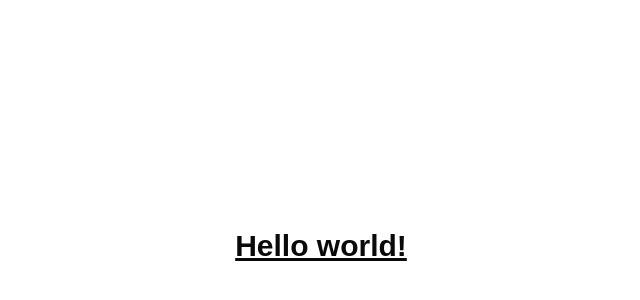
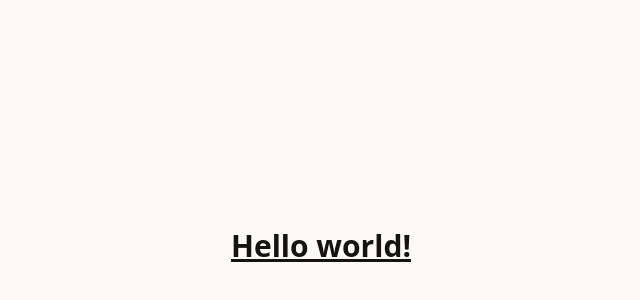
Before and after one commit to mintypack/mintypack.github.io, a React (Vite) app: page / in a window 1280 px wide. Shown: the part 154-454 px from the top of the page, without its empty margins (319-959 px from the left). Built offline with nearby package versions, Linux system fonts and the light colour scheme.

Commit message:
feat: add Geist Mono font and update color and shadow tokens for theme

```diff
--- a/package.json
+++ b/package.json
@@ -12,6 +12,7 @@
   "dependencies": {
     "@base-ui/react": "^1.5.0",
     "@fontsource-variable/geist": "^5.2.9",
+    "@fontsource-variable/geist-mono": "^5.2.8",
     "@tailwindcss/vite": "^4.3.0",
     "class-variance-authority": "^0.7.1",
     "clsx": "^2.1.1",
--- a/src/index.css
+++ b/src/index.css
@@ -2,119 +2,169 @@
 @import "tw-animate-css";
 @import "shadcn/tailwind.css";
 @import "@fontsource-variable/geist";
+@import "@fontsource-variable/geist-mono";
 
 @custom-variant dark (&:is(.dark *));
 
 @theme inline {
-    --font-heading: var(--font-sans);
-    --font-sans: 'Geist Variable', sans-serif;
+    --color-background: var(--background);
+    --color-foreground: var(--foreground);
+    --color-card: var(--card);
+    --color-card-foreground: var(--card-foreground);
+    --color-popover: var(--popover);
+    --color-popover-foreground: var(--popover-foreground);
+    --color-primary: var(--primary);
+    --color-primary-foreground: var(--primary-foreground);
+    --color-secondary: var(--secondary);
+    --color-secondary-foreground: var(--secondary-foreground);
+    --color-muted: var(--muted);
+    --color-muted-foreground: var(--muted-foreground);
+    --color-accent: var(--accent);
+    --color-accent-foreground: var(--accent-foreground);
+    --color-destructive: var(--destructive);
+    --color-destructive-foreground: var(--destructive-foreground);
+    --color-border: var(--border);
+    --color-input: var(--input);
+    --color-ring: var(--ring);
+    --color-chart-1: var(--chart-1);
+    --color-chart-2: var(--chart-2);
+    --color-chart-3: var(--chart-3);
+    --color-chart-4: var(--chart-4);
+    --color-chart-5: var(--chart-5);
+    --color-sidebar: var(--sidebar);
+    --color-sidebar-foreground: var(--sidebar-foreground);
+    --color-sidebar-primary: var(--sidebar-primary);
+    --color-sidebar-primary-foreground: var(--sidebar-primary-foreground);
+    --color-sidebar-accent: var(--sidebar-accent);
+    --color-sidebar-accent-foreground: var(--sidebar-accent-foreground);
+    --color-sidebar-border: var(--sidebar-border);
     --color-sidebar-ring: var(--sidebar-ring);
-    --color-sidebar-border: var(--sidebar-border);
-    --color-sidebar-accent-foreground: var(--sidebar-accent-foreground);
-    --color-sidebar-accent: var(--sidebar-accent);
-    --color-sidebar-primary-foreground: var(--sidebar-primary-foreground);
-    --color-sidebar-primary: var(--sidebar-primary);
-    --color-sidebar-foreground: var(--sidebar-foreground);
-    --color-sidebar: var(--sidebar);
-    --color-chart-5: var(--chart-5);
-    --color-chart-4: var(--chart-4);
-    --color-chart-3: var(--chart-3);
-    --color-chart-2: var(--chart-2);
-    --color-chart-1: var(--chart-1);
-    --color-ring: var(--ring);
-    --color-input: var(--input);
-    --color-border: var(--border);
-    --color-destructive: var(--destructive);
-    --color-accent-foreground: var(--accent-foreground);
-    --color-accent: var(--accent);
-    --color-muted-foreground: var(--muted-foreground);
-    --color-muted: var(--muted);
-    --color-secondary-foreground: var(--secondary-foreground);
-    --color-secondary: var(--secondary);
-    --color-primary-foreground: var(--primary-foreground);
-    --color-primary: var(--primary);
-    --color-popover-foreground: var(--popover-foreground);
-    --color-popover: var(--popover);
-    --color-card-foreground: var(--card-foreground);
-    --color-card: var(--card);
-    --color-foreground: var(--foreground);
-    --color-background: var(--background);
-    --radius-sm: calc(var(--radius) * 0.6);
-    --radius-md: calc(var(--radius) * 0.8);
+
+    --font-sans: var(--font-sans);
+    --font-mono: var(--font-mono);
+    --font-serif: var(--font-serif);
+
+    --radius-sm: calc(var(--radius) - 4px);
+    --radius-md: calc(var(--radius) - 2px);
     --radius-lg: var(--radius);
-    --radius-xl: calc(var(--radius) * 1.4);
-    --radius-2xl: calc(var(--radius) * 1.8);
-    --radius-3xl: calc(var(--radius) * 2.2);
-    --radius-4xl: calc(var(--radius) * 2.6);
+    --radius-xl: calc(var(--radius) + 4px);
+
+    --shadow-2xs: var(--shadow-2xs);
+    --shadow-xs: var(--shadow-xs);
+    --shadow-sm: var(--shadow-sm);
+    --shadow: var(--shadow);
+    --shadow-md: var(--shadow-md);
+    --shadow-lg: var(--shadow-lg);
+    --shadow-xl: var(--shadow-xl);
+    --shadow-2xl: var(--shadow-2xl);
 }
 
 :root {
-    --background: oklch(1 0 0);
-    --foreground: oklch(0.145 0 0);
-    --card: oklch(1 0 0);
-    --card-foreground: oklch(0.145 0 0);
-    --popover: oklch(1 0 0);
-    --popover-foreground: oklch(0.145 0 0);
-    --primary: oklch(0.205 0 0);
-    --primary-foreground: oklch(0.985 0 0);
-    --secondary: oklch(0.97 0 0);
-    --secondary-foreground: oklch(0.205 0 0);
-    --muted: oklch(0.97 0 0);
-    --muted-foreground: oklch(0.556 0 0);
-    --accent: oklch(0.97 0 0);
-    --accent-foreground: oklch(0.205 0 0);
-    --destructive: oklch(0.577 0.245 27.325);
-    --border: oklch(0.922 0 0);
-    --input: oklch(0.922 0 0);
-    --ring: oklch(0.708 0 0);
-    --chart-1: oklch(0.87 0 0);
-    --chart-2: oklch(0.556 0 0);
-    --chart-3: oklch(0.439 0 0);
-    --chart-4: oklch(0.371 0 0);
-    --chart-5: oklch(0.269 0 0);
+    --background: oklch(0.9848 0.0054 95.0983);
+    --foreground: oklch(0.1905 0.0099 97.8757);
+    --card: oklch(0.9848 0.0054 95.0983);
+    --card-foreground: oklch(0.1905 0.0099 97.8757);
+    --popover: oklch(0.9848 0.0054 95.0983);
+    --popover-foreground: oklch(0.1905 0.0099 97.8757);
+    --primary: oklch(0.6204 0.2012 31.0088);
+    --primary-foreground: oklch(1.0000 0 0);
+    --secondary: oklch(0.9578 0.0095 93.5698);
+    --secondary-foreground: oklch(0.1905 0.0099 97.8757);
+    --muted: oklch(0.9578 0.0095 93.5698);
+    --muted-foreground: oklch(0.5137 0.0144 91.6296);
+    --accent: oklch(0.9372 0.0112 89.7251);
+    --accent-foreground: oklch(0.1905 0.0099 97.8757);
+    --destructive: oklch(0.6204 0.2012 31.0088);
+    --destructive-foreground: oklch(1.0000 0 0);
+    --border: oklch(0.9065 0.0167 91.5616);
+    --input: oklch(0.9065 0.0167 91.5616);
+    --ring: oklch(0.6204 0.2012 31.0088);
+    --chart-1: oklch(0.6204 0.2012 31.0088);
+    --chart-2: oklch(0.5137 0.0144 91.6296);
+    --chart-3: oklch(0.8197 0.0239 93.3730);
+    --chart-4: oklch(0.9372 0.0112 89.7251);
+    --chart-5: oklch(0.1905 0.0099 97.8757);
+    --sidebar: oklch(0.9578 0.0095 93.5698);
+    --sidebar-foreground: oklch(0.1905 0.0099 97.8757);
+    --sidebar-primary: oklch(0.6204 0.2012 31.0088);
+    --sidebar-primary-foreground: oklch(1.0000 0 0);
+    --sidebar-accent: oklch(0.9372 0.0112 89.7251);
+    --sidebar-accent-foreground: oklch(0.1905 0.0099 97.8757);
+    --sidebar-border: oklch(0.9065 0.0167 91.5616);
+    --sidebar-ring: oklch(0.6204 0.2012 31.0088);
+    --font-sans: ui-sans-serif, system-ui, -apple-system, BlinkMacSystemFont, 'Segoe UI', Roboto, 'Helvetica Neue', Arial, 'Noto Sans', sans-serif, 'Apple Color Emoji', 'Segoe UI Emoji', 'Segoe UI Symbol', 'Noto Color Emoji';
+    --font-serif: ui-serif, Georgia, Cambria, "Times New Roman", Times, serif;
+    --font-mono: ui-monospace, SFMono-Regular, Menlo, Monaco, Consolas, "Liberation Mono", "Courier New", monospace;
     --radius: 0.625rem;
-    --sidebar: oklch(0.985 0 0);
-    --sidebar-foreground: oklch(0.145 0 0);
-    --sidebar-primary: oklch(0.205 0 0);
-    --sidebar-primary-foreground: oklch(0.985 0 0);
-    --sidebar-accent: oklch(0.97 0 0);
-    --sidebar-accent-foreground: oklch(0.205 0 0);
-    --sidebar-border: oklch(0.922 0 0);
-    --sidebar-ring: oklch(0.708 0 0);
+    --shadow-x: 0;
+    --shadow-y: 1px;
+    --shadow-blur: 3px;
+    --shadow-spread: 0px;
+    --shadow-opacity: 0.1;
+    --shadow-color: oklch(0 0 0);
+    --shadow-2xs: 0 1px 3px 0px hsl(0 0% 0% / 0.05);
+    --shadow-xs: 0 1px 3px 0px hsl(0 0% 0% / 0.05);
+    --shadow-sm: 0 1px 3px 0px hsl(0 0% 0% / 0.10), 0 1px 2px -1px hsl(0 0% 0% / 0.10);
+    --shadow: 0 1px 3px 0px hsl(0 0% 0% / 0.10), 0 1px 2px -1px hsl(0 0% 0% / 0.10);
+    --shadow-md: 0 1px 3px 0px hsl(0 0% 0% / 0.10), 0 2px 4px -1px hsl(0 0% 0% / 0.10);
+    --shadow-lg: 0 1px 3px 0px hsl(0 0% 0% / 0.10), 0 4px 6px -1px hsl(0 0% 0% / 0.10);
+    --shadow-xl: 0 1px 3px 0px hsl(0 0% 0% / 0.10), 0 8px 10px -1px hsl(0 0% 0% / 0.10);
+    --shadow-2xl: 0 1px 3px 0px hsl(0 0% 0% / 0.25);
+    --tracking-normal: 0em;
+    --spacing: 0.25rem;
 }
 
 .dark {
-    --background: oklch(0.145 0 0);
-    --foreground: oklch(0.985 0 0);
-    --card: oklch(0.205 0 0);
-    --card-foreground: oklch(0.985 0 0);
-    --popover: oklch(0.205 0 0);
-    --popover-foreground: oklch(0.985 0 0);
-    --primary: oklch(0.922 0 0);
-    --primary-foreground: oklch(0.205 0 0);
-    --secondary: oklch(0.269 0 0);
-    --secondary-foreground: oklch(0.985 0 0);
-    --muted: oklch(0.269 0 0);
-    --muted-foreground: oklch(0.708 0 0);
-    --accent: oklch(0.269 0 0);
-    --accent-foreground: oklch(0.985 0 0);
-    --destructive: oklch(0.704 0.191 22.216);
-    --border: oklch(1 0 0 / 10%);
-    --input: oklch(1 0 0 / 15%);
-    --ring: oklch(0.556 0 0);
-    --chart-1: oklch(0.87 0 0);
-    --chart-2: oklch(0.556 0 0);
-    --chart-3: oklch(0.439 0 0);
-    --chart-4: oklch(0.371 0 0);
-    --chart-5: oklch(0.269 0 0);
-    --sidebar: oklch(0.205 0 0);
-    --sidebar-foreground: oklch(0.985 0 0);
-    --sidebar-primary: oklch(0.488 0.243 264.376);
-    --sidebar-primary-foreground: oklch(0.985 0 0);
-    --sidebar-accent: oklch(0.269 0 0);
-    --sidebar-accent-foreground: oklch(0.985 0 0);
-    --sidebar-border: oklch(1 0 0 / 10%);
-    --sidebar-ring: oklch(0.556 0 0);
+    --background: oklch(0.1543 0 0);
+    --foreground: oklch(0.9583 0.0070 88.6431);
+    --card: oklch(0.1961 0.0042 84.5908);
+    --card-foreground: oklch(0.9583 0.0070 88.6431);
+    --popover: oklch(0.1961 0.0042 84.5908);
+    --popover-foreground: oklch(0.9583 0.0070 88.6431);
+    --primary: oklch(0.7118 0.1823 32.0911);
+    --primary-foreground: oklch(0.1543 0 0);
+    --secondary: oklch(0.2350 0.0058 91.6081);
+    --secondary-foreground: oklch(0.9583 0.0070 88.6431);
+    --muted: oklch(0.1961 0.0042 84.5908);
+    --muted-foreground: oklch(0.6747 0.0099 78.2608);
+    --accent: oklch(0.2350 0.0058 91.6081);
+    --accent-foreground: oklch(0.9583 0.0070 88.6431);
+    --destructive: oklch(0.7118 0.1823 32.0911);
+    --destructive-foreground: oklch(0.1543 0 0);
+    --border: oklch(0.2523 0.0040 84.5846);
+    --input: oklch(0.2523 0.0040 84.5846);
+    --ring: oklch(0.7118 0.1823 32.0911);
+    --chart-1: oklch(0.7118 0.1823 32.0911);
+    --chart-2: oklch(0.6747 0.0099 78.2608);
+    --chart-3: oklch(0.3335 0.0074 84.5912);
+    --chart-4: oklch(0.2350 0.0058 91.6081);
+    --chart-5: oklch(0.9583 0.0070 88.6431);
+    --sidebar: oklch(0.1961 0.0042 84.5908);
+    --sidebar-foreground: oklch(0.9583 0.0070 88.6431);
+    --sidebar-primary: oklch(0.7118 0.1823 32.0911);
+    --sidebar-primary-foreground: oklch(0.1543 0 0);
+    --sidebar-accent: oklch(0.2350 0.0058 91.6081);
+    --sidebar-accent-foreground: oklch(0.9583 0.0070 88.6431);
+    --sidebar-border: oklch(0.2523 0.0040 84.5846);
+    --sidebar-ring: oklch(0.7118 0.1823 32.0911);
+    --font-sans: ui-sans-serif, system-ui, -apple-system, BlinkMacSystemFont, 'Segoe UI', Roboto, 'Helvetica Neue', Arial, 'Noto Sans', sans-serif, 'Apple Color Emoji', 'Segoe UI Emoji', 'Segoe UI Symbol', 'Noto Color Emoji';
+    --font-serif: ui-serif, Georgia, Cambria, "Times New Roman", Times, serif;
+    --font-mono: ui-monospace, SFMono-Regular, Menlo, Monaco, Consolas, "Liberation Mono", "Courier New", monospace;
+    --radius: 0.625rem;
+    --shadow-x: 0;
+    --shadow-y: 1px;
+    --shadow-blur: 3px;
+    --shadow-spread: 0px;
+    --shadow-opacity: 0.1;
+    --shadow-color: oklch(0 0 0);
+    --shadow-2xs: 0 1px 3px 0px hsl(0 0% 0% / 0.05);
+    --shadow-xs: 0 1px 3px 0px hsl(0 0% 0% / 0.05);
+    --shadow-sm: 0 1px 3px 0px hsl(0 0% 0% / 0.10), 0 1px 2px -1px hsl(0 0% 0% / 0.10);
+    --shadow: 0 1px 3px 0px hsl(0 0% 0% / 0.10), 0 1px 2px -1px hsl(0 0% 0% / 0.10);
+    --shadow-md: 0 1px 3px 0px hsl(0 0% 0% / 0.10), 0 2px 4px -1px hsl(0 0% 0% / 0.10);
+    --shadow-lg: 0 1px 3px 0px hsl(0 0% 0% / 0.10), 0 4px 6px -1px hsl(0 0% 0% / 0.10);
+    --shadow-xl: 0 1px 3px 0px hsl(0 0% 0% / 0.10), 0 8px 10px -1px hsl(0 0% 0% / 0.10);
+    --shadow-2xl: 0 1px 3px 0px hsl(0 0% 0% / 0.25);
 }
 
 @layer base {
```
Also changed, not shown: 1 other file (tests, documents, lock files or other folders).
